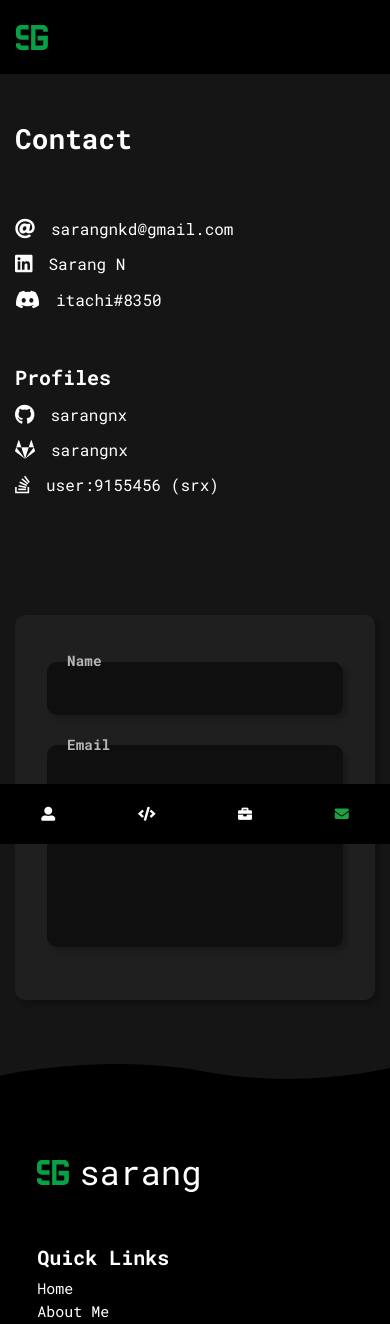
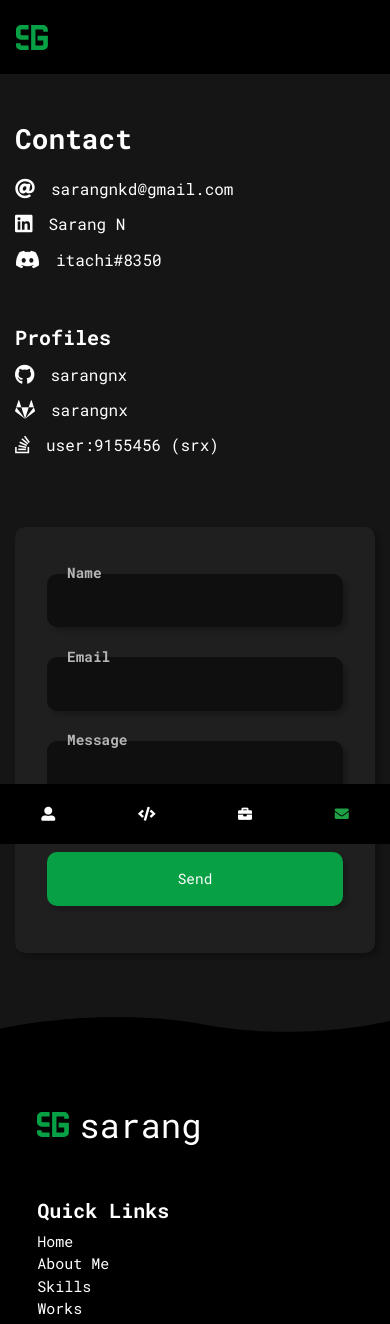
Before and after one commit to sarangnx/sarangnx.github.io, a Vue app: page /contact in a window 390 px wide. Shown: the top 1324 px of the page. Built offline with nearby package versions, Linux system fonts and the light colour scheme.

Commit message:
added send button

```diff
--- a/src/views/Contact.vue
+++ b/src/views/Contact.vue
@@ -3,8 +3,8 @@
         <div class="contact col-12 col-sm-10 col-lg-8 pt-5 mx-auto">
             <h1>Contact</h1>
             <div class="d-flex flex-column flex-md-row">
-                <div class="mt-5 col-12 col-md-6 p-0">
-                    <div class="contacts mb-5">
+                <div class="mt-2 col-12 col-md-6 p-0 d-flex flex-column justify-content-between">
+                    <div class="contacts mb-5 mb-md-0">
                         <a href="mailto:sarangnkd@gmail.com" @click="copyToClipboard('sarangnkd@gmail.com', 'email')">
                             <fa-icon icon="at" type="fas" />
                             <span class="ml-3">sarangnkd@gmail.com</span>
@@ -18,7 +18,7 @@
                             <span class="ml-3">itachi#8350</span>
                         </a>
                     </div>
-                    <div class="contacts mt-5">
+                    <div class="contacts">
                         <h5 class="font-weight-bold">Profiles</h5>
                         <a href="https://github.com/sarangnx" target="_blank">
                             <fa-icon icon="github" type="fab" />
@@ -35,7 +35,7 @@
                     </div>
                 </div>
                 <div class="col-12 col-md-6 p-0 contact-form-wrapper">
-                    <div id="contact-form">
+                    <div id="contact-form" :class="{ 'w-100': $bp.smAndDown }">
                         <div class="form--group">
                             <input type="text" id="name" class="form--field" />
                             <label for="name" class="form--label">Name</label>
@@ -45,8 +45,11 @@
                             <label for="email" class="form--label">Email</label>
                         </div>
                         <div class="form--group">
-                            <textarea rows="4" id="message" class="form--field"></textarea>
+                            <textarea rows="2" id="message" class="form--field"></textarea>
                             <label for="message" class="form--label">Message</label>
+                        </div>
+                        <div class="form--group">
+                            <button class="send">Send</button>
                         </div>
                     </div>
                 </div>
@@ -114,7 +117,8 @@ export default {
         position: relative;
         padding: 15px 0px;
     }
-    .form--field {
+    .form--field,
+    .send {
         width: 100%;
         border: 0px;
         font-size: 0.9rem;
@@ -139,6 +143,9 @@ export default {
     textarea {
         resize: none;
     }
+    .send {
+        background: #08a045;
+    }
 }
 .contact-form-wrapper {
     display: flex;
@@ -148,10 +155,7 @@ export default {
 .mobile-view {
     .contact-form-wrapper {
         justify-content: center;
-        margin-top: 7rem;
-    }
-    #contact-form {
-        width: 100%;
+        margin-top: 4rem;
     }
 }
 </style>
```
